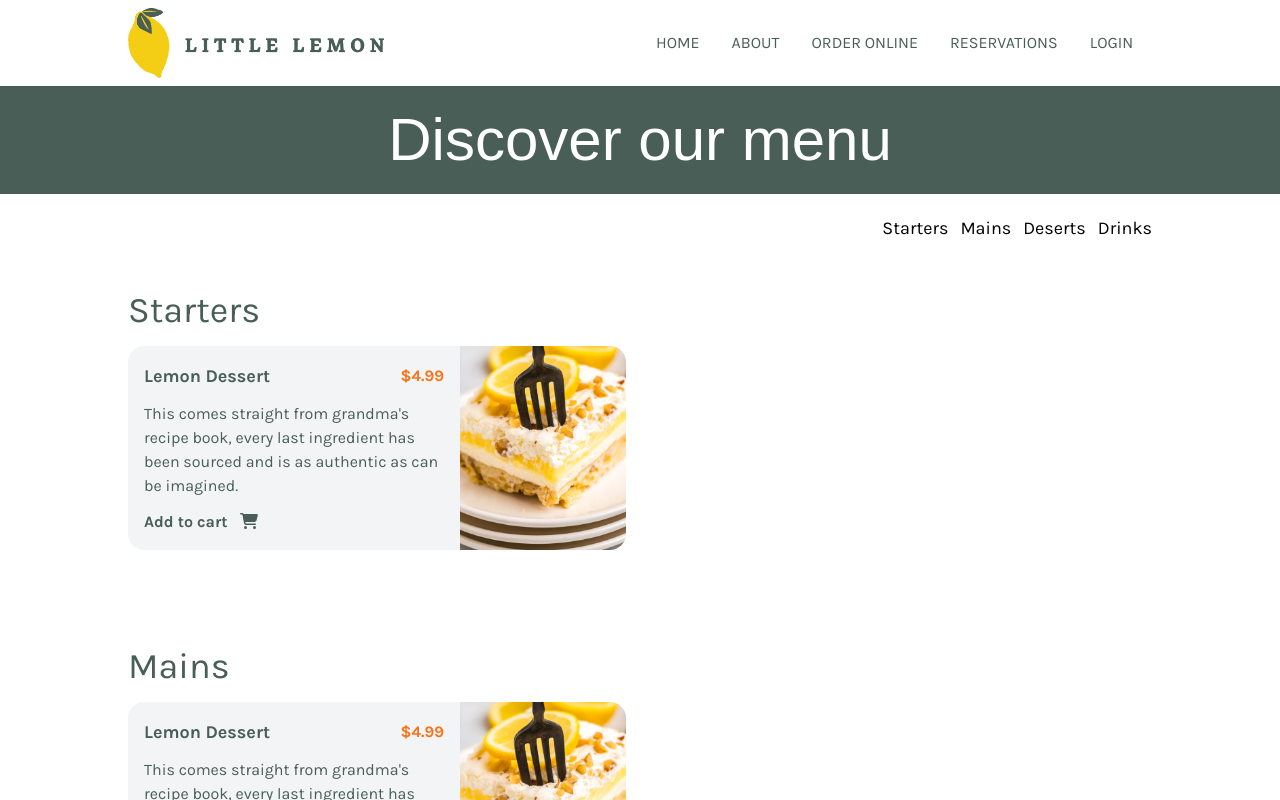
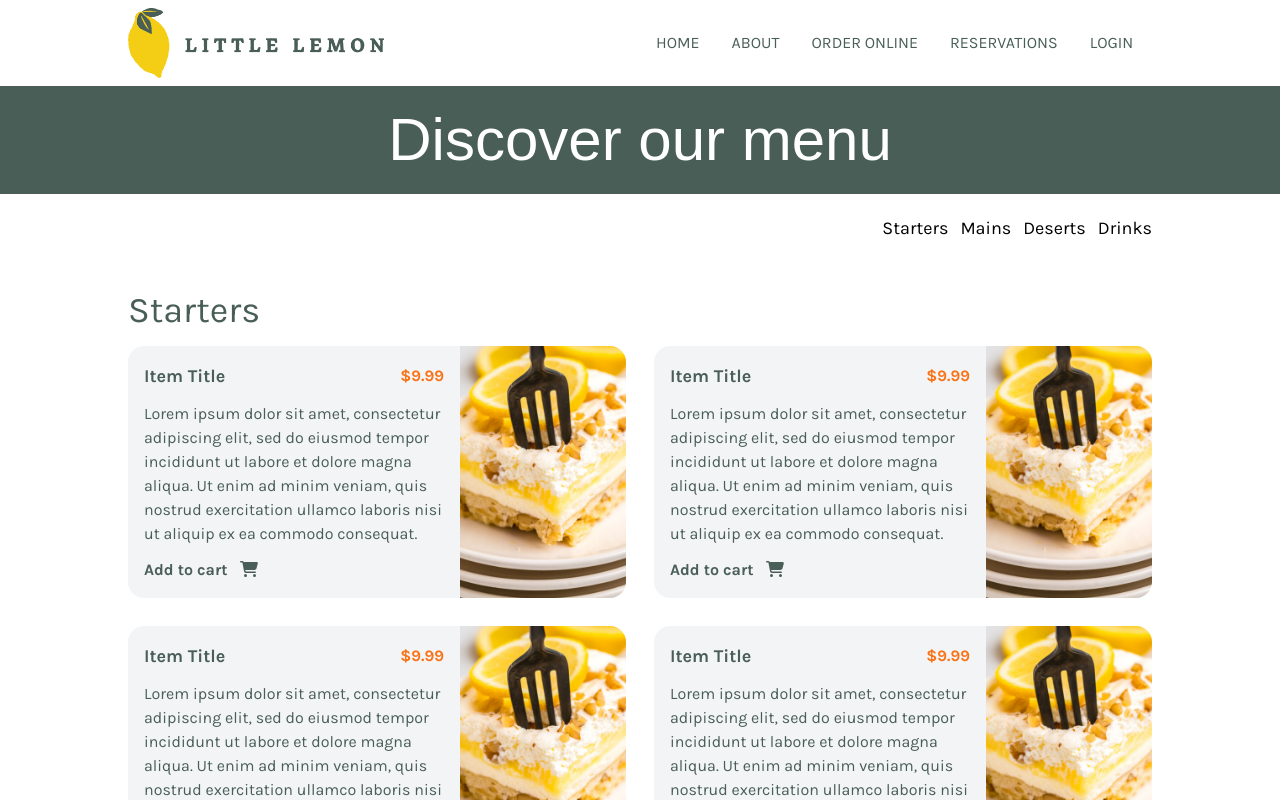
Before and after one commit to David-Werth/little-lemon, a Next.js app: page /order in a window 1280 px wide. Shown: the top 800 px of the page. Built offline with nearby package versions, Linux system fonts and the light colour scheme; a web font is replaced by a local one.

Commit message:
added mock data for demo purposes

```diff
--- a/app/order/page.jsx
+++ b/app/order/page.jsx
@@ -5,6 +5,13 @@ import MenuNav from '@/components/MenuNav';
 import getLocalStorage from '@/utils/getLocalStorage';
 import updateLocalStorage from '@/utils/updateLocalStorage';
 import { useEffect, useState } from 'react';
+
+import {
+	mockMenuStarters,
+	mockMenuMains,
+	mockMenuDesserts,
+	mockMenuDrinks,
+} from '@/mock/mockMenu';
 
 const getInitState = () => {
 	let initCart = [];
@@ -73,44 +80,78 @@ const Page = () => {
 				<div className="py-12" id="starters">
 					<h2 className="mb-4 text-4xl font-karla text-green">Starters</h2>
 					<div className="grid grid-cols-1 md:grid-cols-2 gap-7">
+						{mockMenuStarters.map((i) => {
+							return (
 								<MenuItem
-							itemId={0}
-							cartState={cartState}
 									updateCart={updateCart}
 									addItemToCart={addItemToCart}
 									removeItemFromCart={removeItemFromCart}
-							title={'Lemon Dessert'}
-							price={'$4.99'}
-							description={
-								"This comes straight from grandma's recipe book, every last ingredient has been sourced and is as authentic as can be imagined."
-							}
+									key={i.itemId}
+									itemId={i.itemId}
+									title={i.title}
+									price={i.price}
+									description={i.description}
 								/>
+							);
+						})}
 					</div>
 				</div>
 				<div className="py-12" id="mains">
 					<h2 className="mb-4 text-4xl font-karla text-green">Mains</h2>
 					<div className="grid grid-cols-1 md:grid-cols-2 gap-7">
+						{mockMenuMains.map((i) => {
+							return (
 								<MenuItem
-							itemId={1}
-							cartState={cartState}
 									updateCart={updateCart}
 									addItemToCart={addItemToCart}
 									removeItemFromCart={removeItemFromCart}
-							title={'Lemon Dessert'}
-							price={'$4.99'}
-							description={
-								"This comes straight from grandma's recipe book, every last ingredient has been sourced and is as authentic as can be imagined."
-							}
+									key={i.itemId}
+									itemId={i.itemId}
+									title={i.title}
+									price={i.price}
+									description={i.description}
 								/>
+							);
+						})}
 					</div>
 				</div>
 				<div className="py-12" id="deserts">
 					<h2 className="mb-4 text-4xl font-karla text-green">Deserts</h2>
-					<div className="grid grid-cols-1 md:grid-cols-2 gap-7"></div>
+					<div className="grid grid-cols-1 md:grid-cols-2 gap-7">
+						{mockMenuDesserts.map((i) => {
+							return (
+								<MenuItem
+									updateCart={updateCart}
+									addItemToCart={addItemToCart}
+									removeItemFromCart={removeItemFromCart}
+									key={i.itemId}
+									itemId={i.itemId}
+									title={i.title}
+									price={i.price}
+									description={i.description}
+								/>
+							);
+						})}
+					</div>
 				</div>
 				<div className="py-12" id="drinks">
 					<h2 className="mb-4 text-4xl font-karla text-green">Drinks</h2>
-					<div className="grid grid-cols-1 md:grid-cols-2 gap-7"></div>
+					<div className="grid grid-cols-1 md:grid-cols-2 gap-7">
+						{mockMenuDrinks.map((i) => {
+							return (
+								<MenuItem
+									updateCart={updateCart}
+									addItemToCart={addItemToCart}
+									removeItemFromCart={removeItemFromCart}
+									key={i.itemId}
+									itemId={i.itemId}
+									title={i.title}
+									price={i.price}
+									description={i.description}
+								/>
+							);
+						})}
+					</div>
 				</div>
 			</div>
 		</section>
--- a/components/MenuItem.jsx
+++ b/components/MenuItem.jsx
@@ -98,7 +98,7 @@ const MenuItem = ({
 			<div className="flex flex-col justify-between w-2/3 gap-3 p-4 text-green font-karla">
 				<div className="flex items-center justify-between text-lg font-bold">
 					<h4>{title}</h4>
-					<span className="text-base text-orange-500">{price}</span>
+					<span className="text-base text-orange-500">${price}</span>
 				</div>
 				<p>{description}</p>
 				{!isInCart ? (
--- /dev/null
+++ b/mock/mockMenu.js
@@ -0,0 +1,146 @@
+const mockMenuStarters = [
+	{
+		itemId: 0,
+		title: 'Item Title',
+		price: 9.99,
+		description:
+			'Lorem ipsum dolor sit amet, consectetur adipiscing elit, sed do eiusmod tempor incididunt ut labore et dolore magna aliqua. Ut enim ad minim veniam, quis nostrud exercitation ullamco laboris nisi ut aliquip ex ea commodo consequat. ',
+	},
+	{
+		itemId: 1,
+		title: 'Item Title',
+		price: 9.99,
+		description:
+			'Lorem ipsum dolor sit amet, consectetur adipiscing elit, sed do eiusmod tempor incididunt ut labore et dolore magna aliqua. Ut enim ad minim veniam, quis nostrud exercitation ullamco laboris nisi ut aliquip ex ea commodo consequat. ',
+	},
+	{
+		itemId: 2,
+		title: 'Item Title',
+		price: 9.99,
+		description:
+			'Lorem ipsum dolor sit amet, consectetur adipiscing elit, sed do eiusmod tempor incididunt ut labore et dolore magna aliqua. Ut enim ad minim veniam, quis nostrud exercitation ullamco laboris nisi ut aliquip ex ea commodo consequat. ',
+	},
+	{
+		itemId: 3,
+		title: 'Item Title',
+		price: 9.99,
+		description:
+			'Lorem ipsum dolor sit amet, consectetur adipiscing elit, sed do eiusmod tempor incididunt ut labore et dolore magna aliqua. Ut enim ad minim veniam, quis nostrud exercitation ullamco laboris nisi ut aliquip ex ea commodo consequat. ',
+	},
+	{
+		itemId: 4,
+		title: 'Item Title',
+		price: 9.99,
+		description:
+			'Lorem ipsum dolor sit amet, consectetur adipiscing elit, sed do eiusmod tempor incididunt ut labore et dolore magna aliqua. Ut enim ad minim veniam, quis nostrud exercitation ullamco laboris nisi ut aliquip ex ea commodo consequat. ',
+	},
+];
+
+const mockMenuMains = [
+	{
+		itemId: 6,
+		title: 'Item Title',
+		price: 9.99,
+		description:
+			'Lorem ipsum dolor sit amet, consectetur adipiscing elit, sed do eiusmod tempor incididunt ut labore et dolore magna aliqua. Ut enim ad minim veniam, quis nostrud exercitation ullamco laboris nisi ut aliquip ex ea commodo consequat. ',
+	},
+	{
+		itemId: 7,
+		title: 'Item Title',
+		price: 9.99,
+		description:
+			'Lorem ipsum dolor sit amet, consectetur adipiscing elit, sed do eiusmod tempor incididunt ut labore et dolore magna aliqua. Ut enim ad minim veniam, quis nostrud exercitation ullamco laboris nisi ut aliquip ex ea commodo consequat. ',
+	},
+	{
+		itemId: 8,
+		title: 'Item Title',
+		price: 9.99,
+		description:
+			'Lorem ipsum dolor sit amet, consectetur adipiscing elit, sed do eiusmod tempor incididunt ut labore et dolore magna aliqua. Ut enim ad minim veniam, quis nostrud exercitation ullamco laboris nisi ut aliquip ex ea commodo consequat. ',
+	},
+	{
+		itemId: 9,
+		title: 'Item Title',
+		price: 9.99,
+		description:
+			'Lorem ipsum dolor sit amet, consectetur adipiscing elit, sed do eiusmod tempor incididunt ut labore et dolore magna aliqua. Ut enim ad minim veniam, quis nostrud exercitation ullamco laboris nisi ut aliquip ex ea commodo consequat. ',
+	},
+	{
+		itemId: 10,
+		title: 'Item Title',
+		price: 9.99,
+		description:
+			'Lorem ipsum dolor sit amet, consectetur adipiscing elit, sed do eiusmod tempor incididunt ut labore et dolore magna aliqua. Ut enim ad minim veniam, quis nostrud exercitation ullamco laboris nisi ut aliquip ex ea commodo consequat. ',
+	},
+	{
+		itemId: 11,
+		title: 'Item Title',
+		price: 9.99,
+		description:
+			'Lorem ipsum dolor sit amet, consectetur adipiscing elit, sed do eiusmod tempor incididunt ut labore et dolore magna aliqua. Ut enim ad minim veniam, quis nostrud exercitation ullamco laboris nisi ut aliquip ex ea commodo consequat. ',
+	},
+];
+
+const mockMenuDesserts = [
+	{
+		itemId: 12,
+		title: 'Item Title',
+		price: 9.99,
+		description:
+			'Lorem ipsum dolor sit amet, consectetur adipiscing elit, sed do eiusmod tempor incididunt ut labore et dolore magna aliqua. Ut enim ad minim veniam, quis nostrud exercitation ullamco laboris nisi ut aliquip ex ea commodo consequat. ',
+	},
+	{
+		itemId: 13,
+		title: 'Item Title',
+		price: 9.99,
+		description:
+			'Lorem ipsum dolor sit amet, consectetur adipiscing elit, sed do eiusmod tempor incididunt ut labore et dolore magna aliqua. Ut enim ad minim veniam, quis nostrud exercitation ullamco laboris nisi ut aliquip ex ea commodo consequat. ',
+	},
+	{
+		itemId: 14,
+		title: 'Item Title',
+		price: 9.99,
+		description:
+			'Lorem ipsum dolor sit amet, consectetur adipiscing elit, sed do eiusmod tempor incididunt ut labore et dolore magna aliqua. Ut enim ad minim veniam, quis nostrud exercitation ullamco laboris nisi ut aliquip ex ea commodo consequat. ',
+	},
+	{
+		itemId: 15,
+		title: 'Item Title',
+		price: 9.99,
+		description:
+			'Lorem ipsum dolor sit amet, consectetur adipiscing elit, sed do eiusmod tempor incididunt ut labore et dolore magna aliqua. Ut enim ad minim veniam, quis nostrud exercitation ullamco laboris nisi ut aliquip ex ea commodo consequat. ',
+	},
+];
+
+const mockMenuDrinks = [
+	{
+		itemId: 16,
+		title: 'Item Title',
+		price: 9.99,
+		description:
+			'Lorem ipsum dolor sit amet, consectetur adipiscing elit, sed do eiusmod tempor incididunt ut labore et dolore magna aliqua. Ut enim ad minim veniam, quis nostrud exercitation ullamco laboris nisi ut aliquip ex ea commodo consequat. ',
+	},
+	{
+		itemId: 17,
+		title: 'Item Title',
+		price: 9.99,
+		description:
+			'Lorem ipsum dolor sit amet, consectetur adipiscing elit, sed do eiusmod tempor incididunt ut labore et dolore magna aliqua. Ut enim ad minim veniam, quis nostrud exercitation ullamco laboris nisi ut aliquip ex ea commodo consequat. ',
+	},
+	{
+		itemId: 18,
+		title: 'Item Title',
+		price: 9.99,
+		description:
+			'Lorem ipsum dolor sit amet, consectetur adipiscing elit, sed do eiusmod tempor incididunt ut labore et dolore magna aliqua. Ut enim ad minim veniam, quis nostrud exercitation ullamco laboris nisi ut aliquip ex ea commodo consequat. ',
+	},
+	{
+		itemId: 19,
+		title: 'Item Title',
+		price: 9.99,
+		description:
+			'Lorem ipsum dolor sit amet, consectetur adipiscing elit, sed do eiusmod tempor incididunt ut labore et dolore magna aliqua. Ut enim ad minim veniam, quis nostrud exercitation ullamco laboris nisi ut aliquip ex ea commodo consequat. ',
+	},
+];
+
+export { mockMenuStarters, mockMenuMains, mockMenuDesserts, mockMenuDrinks };
```
Lines whose indentation alone changed are shown as unchanged.
